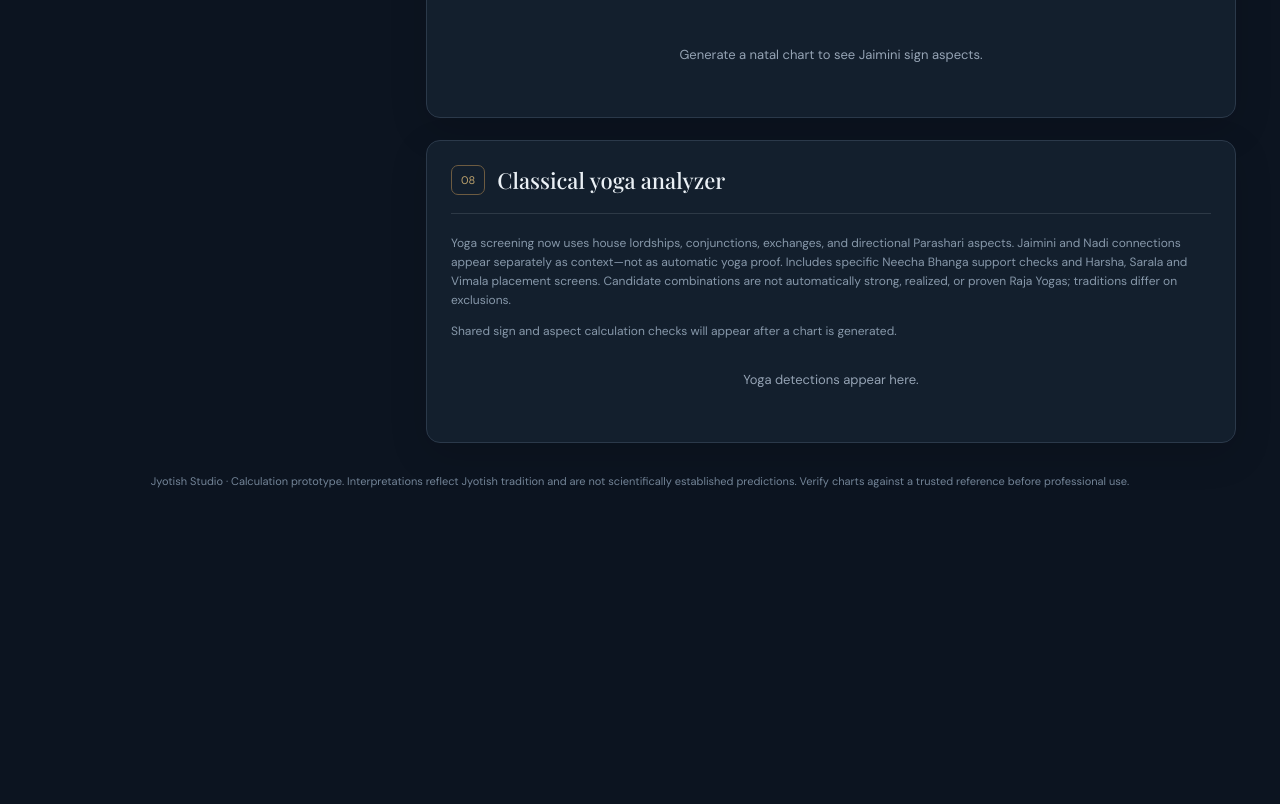
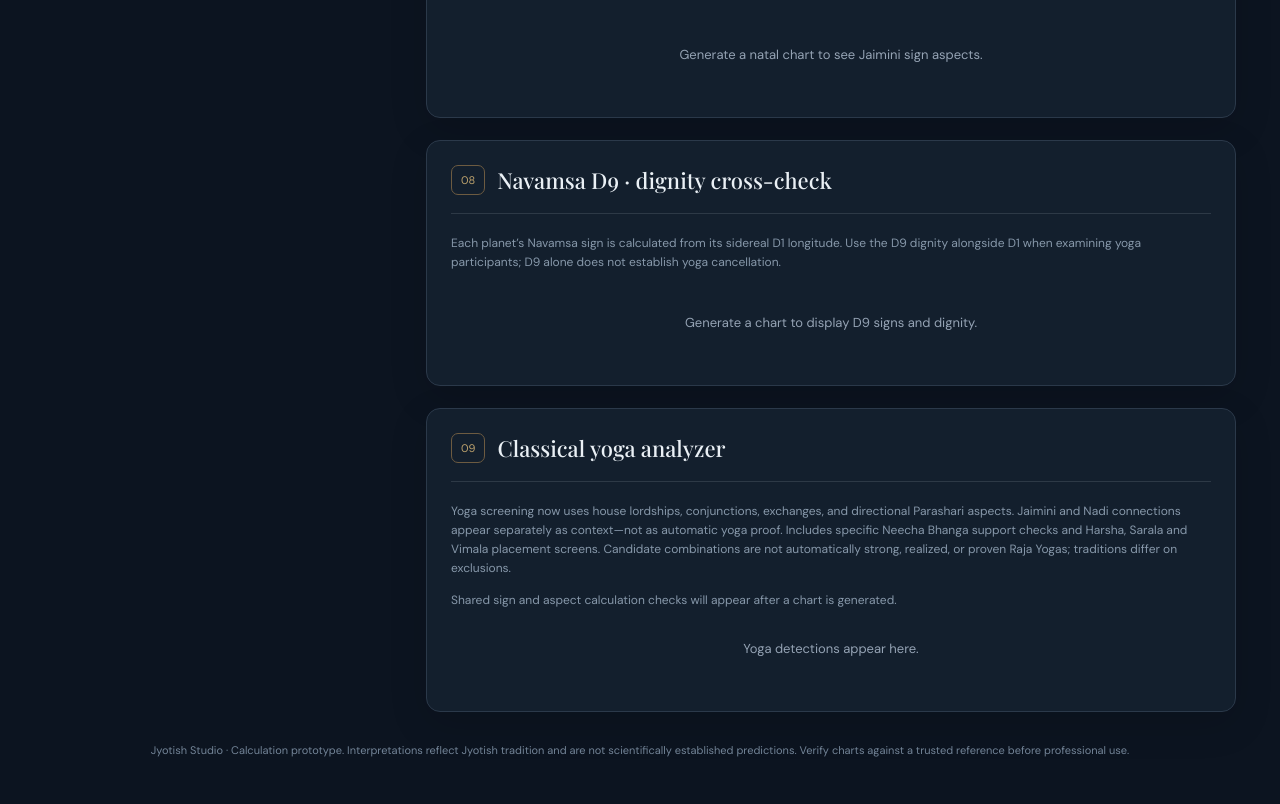
Before and after one commit to flashelksworld89-creator/jyotish-studio, a website built with Vite: page index.html in a window 1280 px wide. Shown: the part 2613-3417 px from the top of the page. Before the commit the page ends 3149 px from the top, so only its background shows below. Built offline with nearby package versions, Linux system fonts and the light colour scheme; what @swisseph/browser would draw is missing.

Commit message:
Display D9 Navamsa placements before yoga strength assessment

```diff
--- a/index.html
+++ b/index.html
@@ -13,5 +13,5 @@
 <section class="panel"><div class="paneltitle"><span>05</span><h2>Parashari aspect interpreter</h2></div><p class="subtle">Directional graha drishti and natal house-lord relationships. These are traditional interpretations, not measured effects.</p><label class="aspect-filter">Aspecting planet<select id="aspect-planet"><option value="all">All classical planets</option><option>Sun</option><option>Moon</option><option>Mars</option><option>Mercury</option><option>Jupiter</option><option>Venus</option><option>Saturn</option></select></label><div id="aspects" class="placeholder">Generate a natal chart to explain its planetary aspects.</div></section>
 <section class="panel"><div class="paneltitle"><span>06</span><h2>Bhrigu Nandi Nadi · planetary connections</h2></div><p class="subtle">Exploratory BNN-inspired sign connections: conjunctions, trinal links and adjacent signs. Different Nadi schools interpret these links differently. This is separate from Parashari graha drishti.</p><div class="nadi-filters"><label>Planet<select id="nadi-planet"><option value="all">All planets</option><option>Sun</option><option>Moon</option><option>Mars</option><option>Mercury</option><option>Jupiter</option><option>Venus</option><option>Saturn</option><option>Rahu</option><option>Ketu</option></select></label><label>Relationship<select id="nadi-type"><option value="all">All relationships</option><option value="same">Same sign</option><option value="trine">Trinal signs</option><option value="next">Second sign</option><option value="previous">Twelfth sign</option></select></label></div><div id="nadi-results" class="placeholder">Generate a chart to see Nadi-inspired connections.</div><h3>Connected planetary networks</h3><div id="nadi-chains" class="placeholder">The connected networks will appear after calculation.</div></section>
 <section class="panel"><div class="paneltitle"><span>07</span><h2>Jaimini Rashi Drishti &amp; Chara Karakas</h2></div><p class="subtle">Sign-based aspects using movable, fixed and dual signs; seven classical Chara Karakas ranked from zodiacal degrees. These are separate from Parashari aspects.</p><label class="aspect-filter">Source sign <select id="jaimini-sign"><option value="all">All occupied signs</option><option value="0">Aries</option><option value="1">Taurus</option><option value="2">Gemini</option><option value="3">Cancer</option><option value="4">Leo</option><option value="5">Virgo</option><option value="6">Libra</option><option value="7">Scorpio</option><option value="8">Sagittarius</option><option value="9">Capricorn</option><option value="10">Aquarius</option><option value="11">Pisces</option></select></label><h3>Chara Karakas</h3><div id="jaimini-karakas" class="placeholder">Generate a natal chart to calculate Chara Karakas.</div><h3>Sign aspects</h3><div id="jaimini-results" class="placeholder">Generate a natal chart to see Jaimini sign aspects.</div></section>
-<section class="panel"><div class="paneltitle"><span>08</span><h2>Classical yoga analyzer</h2></div><p class="subtle">Yoga screening now uses house lordships, conjunctions, exchanges, and directional Parashari aspects. Jaimini and Nadi connections appear separately as context—not as automatic yoga proof. Includes specific Neecha Bhanga support checks and Harsha, Sarala and Vimala placement screens. Candidate combinations are not automatically strong, realized, or proven Raja Yogas; traditions differ on exclusions.</p><div id="relationship-audit" class="note" aria-live="polite">Shared sign and aspect calculation checks will appear after a chart is generated.</div><div id="yogas" class="placeholder">Yoga detections appear here.</div></section></div></div>
+<section class="panel"><div class="paneltitle"><span>08</span><h2>Navamsa D9 · dignity cross-check</h2></div><p class="subtle">Each planet’s Navamsa sign is calculated from its sidereal D1 longitude. Use the D9 dignity alongside D1 when examining yoga participants; D9 alone does not establish yoga cancellation.</p><div id="navamsa" class="placeholder">Generate a chart to display D9 signs and dignity.</div></section><section class="panel"><div class="paneltitle"><span>09</span><h2>Classical yoga analyzer</h2></div><p class="subtle">Yoga screening now uses house lordships, conjunctions, exchanges, and directional Parashari aspects. Jaimini and Nadi connections appear separately as context—not as automatic yoga proof. Includes specific Neecha Bhanga support checks and Harsha, Sarala and Vimala placement screens. Candidate combinations are not automatically strong, realized, or proven Raja Yogas; traditions differ on exclusions.</p><div id="relationship-audit" class="note" aria-live="polite">Shared sign and aspect calculation checks will appear after a chart is generated.</div><div id="yogas" class="placeholder">Yoga detections appear here.</div></section></div></div>
 <footer>Jyotish Studio · Calculation prototype. Interpretations reflect Jyotish tradition and are not scientifically established predictions. Verify charts against a trusted reference before professional use.</footer></main><script type="module" src="/app.js"></script></body></html>
```
